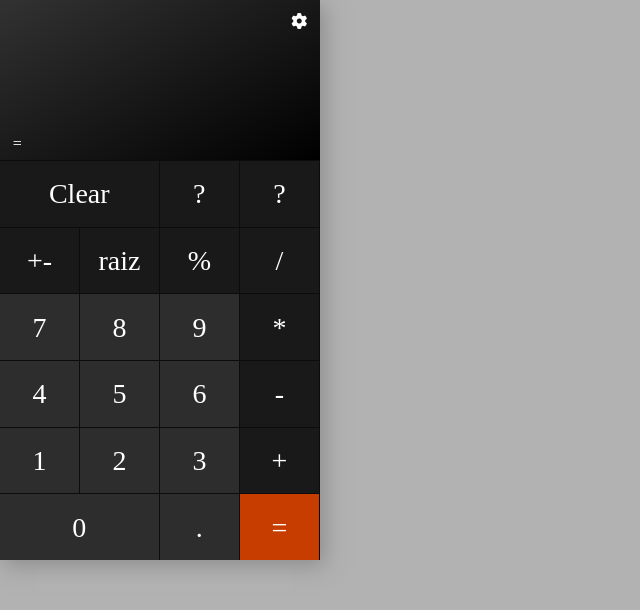
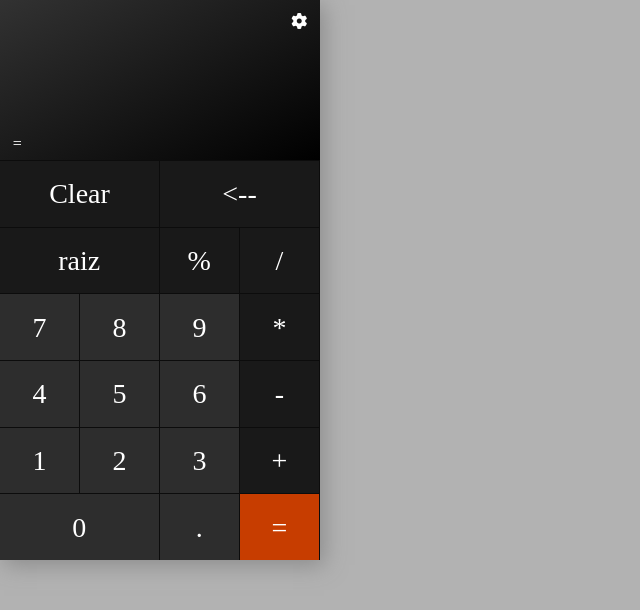
Before and after one commit to travv28825/calculator, a React (Vite) app: page / in a window 1280 px wide. Shown: the top 610 px of the page, without its empty margins (0-640 px from the left). Built offline with nearby package versions, Linux system fonts and the light colour scheme.

Commit message:
feat: Add operations

```diff
--- a/src/components/Calculator/Calculator.component.tsx
+++ b/src/components/Calculator/Calculator.component.tsx
@@ -8,7 +8,7 @@ import {
   NumbersWrapper,
 } from './Calculator.style';
 
-import { equal, isValidDisplay, isValidToShowResult } from '../operations';
+import { equal, isValidDisplay, isValidToShowResult, percent } from '../operations';
 import Display from '../Display';
 
 function Calculator() {
@@ -16,16 +16,24 @@ function Calculator() {
   const [result, setResult] = useState<string>('');
 
   function handleButtonClick(btnValue: string) {
-    if (isValidDisplay(displayValue,btnValue)) {
+    if (isValidDisplay(displayValue, btnValue)) {
       const actualDisplay = displayValue + btnValue;
       setDisplayValue(actualDisplay);
     }
   }
 
   function getEqual(): void {
-    if(isValidToShowResult(displayValue)){
+    if (isValidToShowResult(displayValue)) {
       const result = equal(displayValue).toString();
       setResult(result);
+    }
+  }
+
+  function calculatePercent() {
+    if (isValidDisplay(displayValue, '%')) {
+      const result = percent(displayValue)
+      setDisplayValue(result)
+      setResult(result)
     }
   }
 
@@ -34,33 +42,32 @@ function Calculator() {
     setResult('');
   }
 
+  function goBack() {
+    const newDisplay = displayValue.slice(0, displayValue.length - 1)
+
+    setDisplayValue(newDisplay)
+  }
+
   return (
     <Container>
       <CalculatorContainer>
         <Display data={displayValue} result={result} />
         <NumbersWrapper>
           <ButtonsGroup>
-            <Button align={2} bg="dark" toDisplay={onClear} val="Clear" />
-            <Button align={1} bg="dark" toDisplay={onClear} val="?" />
-            <Button align={1} bg="dark" toDisplay={onClear} val="?" />
+            <Button align={1} bg="dark" toDisplay={onClear} val="Clear" />
+            <Button align={1} bg="dark" toDisplay={goBack} val="<--" />
           </ButtonsGroup>
           <ButtonsGroup>
             <Button
-              align={1}
+              align={2}
               bg="dark"
-              toDisplay={() => handleButtonClick('/')}
-              val="+-"
-            />
-            <Button
-              align={1}
-              bg="dark"
-              toDisplay={() => handleButtonClick('/')}
+              toDisplay={() => handleButtonClick('^')}
               val="raiz"
             />
             <Button
               align={1}
               bg="dark"
-              toDisplay={() => handleButtonClick('/')}
+              toDisplay={calculatePercent}
               val="%"
             />
             <Button
--- a/src/components/operations/index.tsx
+++ b/src/components/operations/index.tsx
@@ -1,5 +1,5 @@
-const operationReg = /[\+\-\*\/]/
-const invalidOperationToBegin = /[\+\*\/]/
+const operationReg = /[\+\-\*\/\%\^]/
+const invalidOperationToBegin = /[\+\*\/\%]/
 
 function isValidDisplay(display: string, toAdd: string): boolean {
   const isValidDots = hasValidDot(display + toAdd)
@@ -37,7 +37,7 @@ function isValidToShowResult(str: string): boolean {
 }
 
 function equal(str: string): number {
-  const reg = /[*/+-]/;
+  const reg = /[*/+-\^]/;
   if (str.match(reg)) {
     let temp = '';
     for (let i = 0; i < str.length; i++) {
@@ -49,7 +49,9 @@ function equal(str: string): number {
         return parseFloat(temp) * equal(str.substring(i + 1));
       } else if (str[i] === '/') {
         return parseFloat(temp) / equal(str.substring(i + 1));
-      } else {
+      }else if (str[i] === '^') {
+        return Math.sqrt( equal(str.substring(i + 1)));
+      }else {
         temp += str[i];
       }
     }
@@ -58,4 +60,10 @@ function equal(str: string): number {
   return parseFloat(str);
 }
 
-export { equal, isValidDisplay, isValidToShowResult };
+function percent(str:string):string{
+const calc = equal(str)
+
+return (calc /100).toString()
+}
+
+export { equal, percent, isValidDisplay, isValidToShowResult };
```
